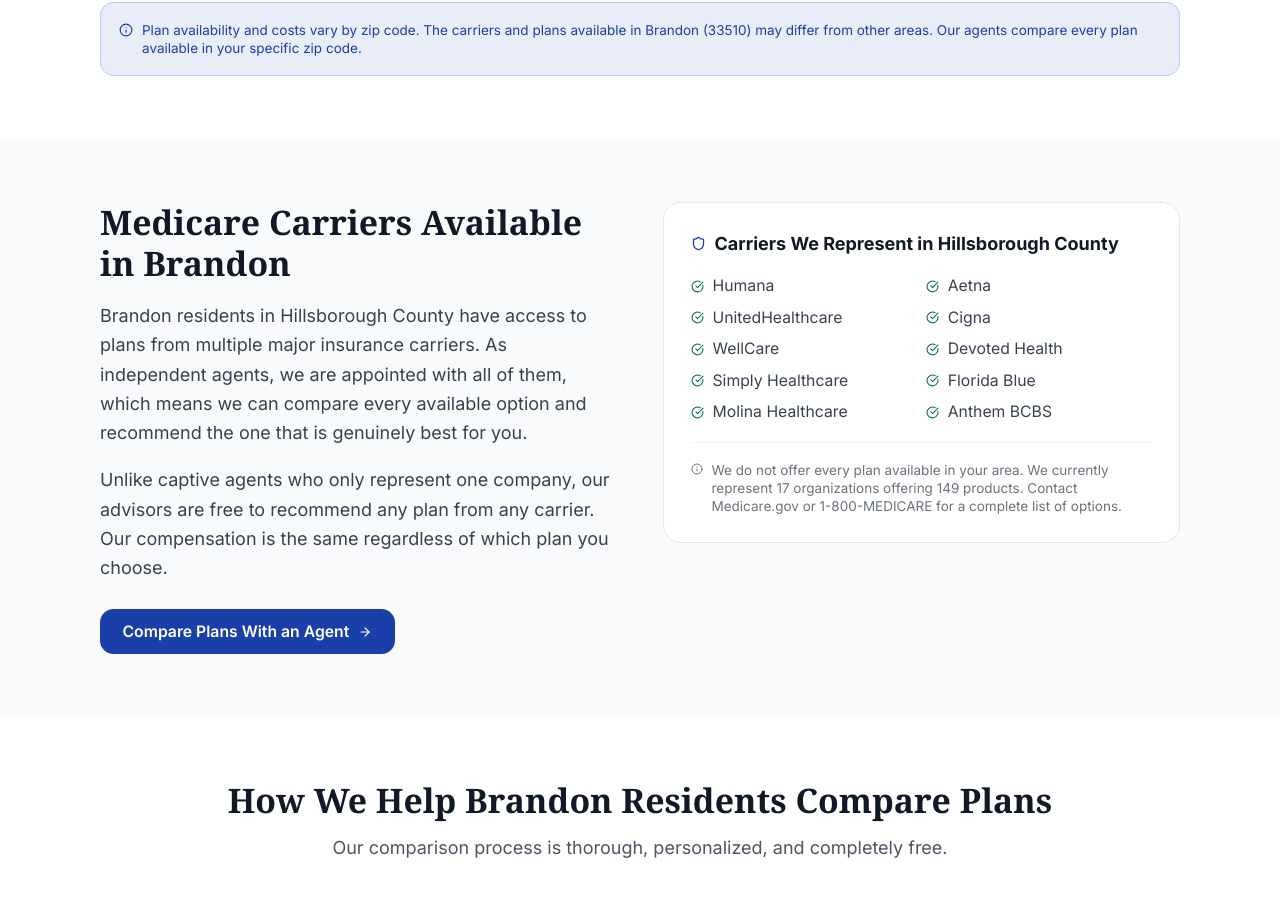
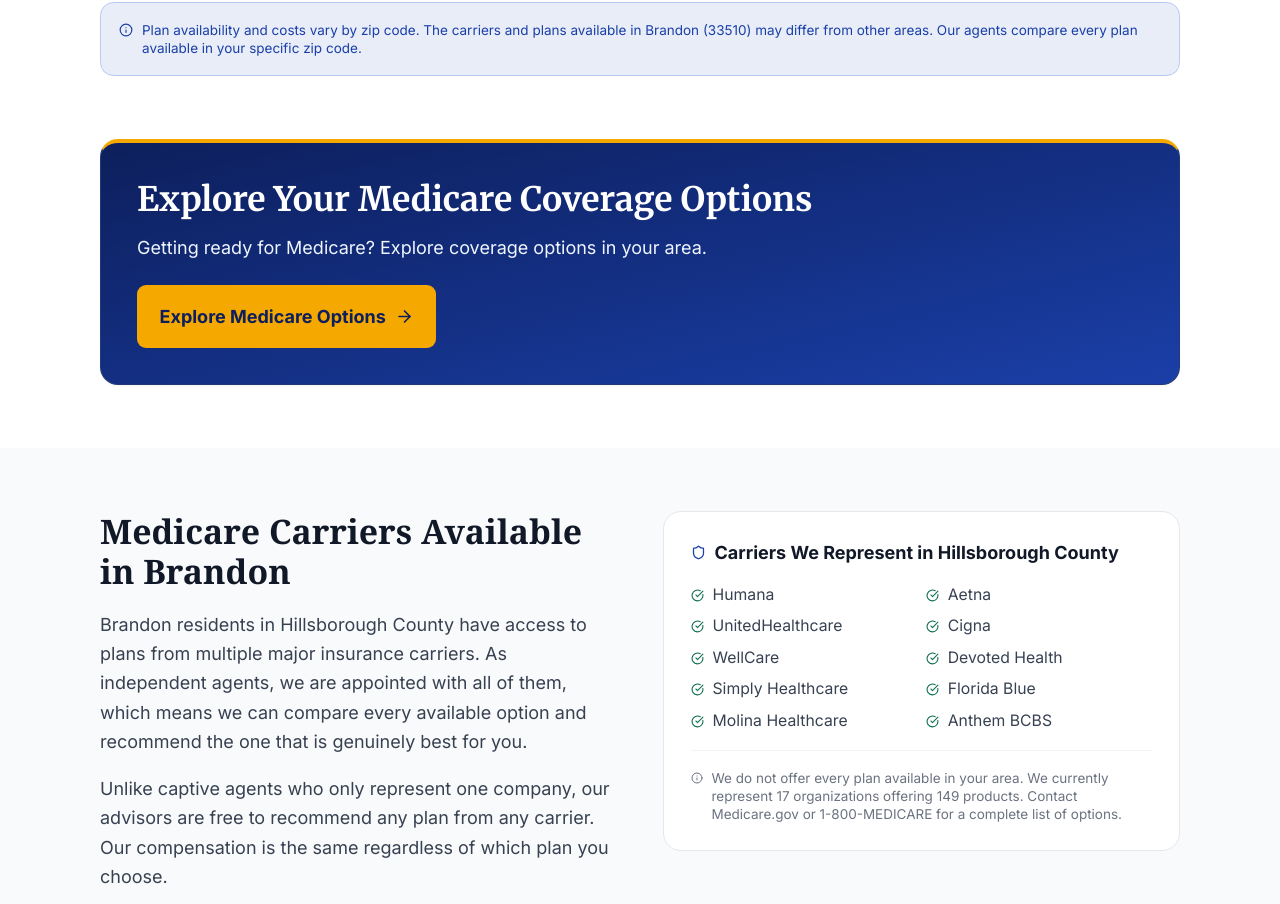
Before and after one commit to stylus1274/medicare-info-pro, a Next.js app: page /comparing-medicare-plans-brandon in a window 1280 px wide. Shown: the part 2979-3883 px from the top of the page. Built offline with nearby package versions, Linux system fonts and the light colour scheme.

Commit message:
Add Medicare coverage CTA to three comparison and enrollment pages

```diff
--- a/app/comparing-medicare-plans-brandon/page.tsx
+++ b/app/comparing-medicare-plans-brandon/page.tsx
@@ -140,6 +140,7 @@ export default function Page() {
         slug: "brandon",
         county: "Hillsborough",
         zip: "33510",
+        showCoverageCta: true,
         carriers: ["Humana", "Aetna", "UnitedHealthcare", "Cigna", "WellCare", "Devoted Health", "Simply Healthcare", "Florida Blue", "Molina Healthcare", "Anthem BCBS"],
         neighboringCities: [
           { name: "Riverview", slug: "riverview" },
--- a/app/plan-comparison/PlanComparisonClient.tsx
+++ b/app/plan-comparison/PlanComparisonClient.tsx
@@ -21,6 +21,7 @@ import {
 } from "lucide-react";
 import Header from "@/components/Header";
 import Footer from "@/components/Footer";
+import MedicareCoverageCta from "@/components/MedicareCoverageCta";
 import Breadcrumb from "@/components/Breadcrumb";
 
 const GREG_PHOTO =
@@ -289,6 +290,10 @@ export default function PlanComparisonClient() {
               </div>
             </div>
 
+            <div className="mb-10">
+              <MedicareCoverageCta />
+            </div>
+
             {/* Bottom CTA grid */}
             <div className="grid md:grid-cols-2 gap-6">
               {/* Greg CTA */}
--- a/app/turning-65-brandon-fl/page.tsx
+++ b/app/turning-65-brandon-fl/page.tsx
@@ -78,6 +78,7 @@ export default function Page() {
       nearbyLandmarks: ["HCA Florida Brandon Hospital", "BayCare Medical Group locations", "Nearby specialist and outpatient facilities"],
       neighborhoods: ["Brandon 33510", "Brandon 33511", "Dover 33527", "Valrico 33594", "Seffner 33584", "Riverview 33578"],
       officeNotes: ["Office visits by appointment", "Call before visiting"],
+      showCoverageCta: true,
       guidanceSection: {
         title: "Prepare for Your Medicare Enrollment Conversation",
         intro: "Information checked November 2, 2026. Bring the details that help clarify your next steps; do not send Medicare numbers or medical details through a general website form.",
--- a/components/CompareMedicarePlansTemplate.tsx
+++ b/components/CompareMedicarePlansTemplate.tsx
@@ -4,6 +4,7 @@ import { useState } from "react";
 import Link from "next/link";
 import Header from "@/components/Header";
 import Footer from "@/components/Footer";
+import MedicareCoverageCta from "@/components/MedicareCoverageCta";
 import {
   ChevronRight, ChevronDown, Phone, ArrowRight, CheckCircle,
   XCircle, Scale, MapPin, Shield, Info
@@ -17,6 +18,7 @@ interface CityData {
   carriers: string[];
   neighboringCities: { name: string; slug: string }[];
   relatedCityLinks?: { label: string; href: string }[];
+  showCoverageCta?: boolean;
   inlineResources?: { label: string; href: string }[];
 }
 
@@ -370,6 +372,12 @@ export default function CompareMedicarePlansTemplate({ data }: { data: CityData
           </div>
         </section>
 
+        {data.showCoverageCta && (
+          <div className="mx-auto max-w-5xl px-4 pb-14 sm:px-6 lg:px-8">
+            <MedicareCoverageCta />
+          </div>
+        )}
+
         {/* Local Carriers */}
         <section className="py-14 bg-gray-50">
           <div className="max-w-5xl mx-auto px-4 sm:px-6 lg:px-8">
--- a/components/LocalAgentPage.tsx
+++ b/components/LocalAgentPage.tsx
@@ -5,6 +5,7 @@ import Link from "next/link";
 import { usePathname } from "next/navigation";
 import Header from "@/components/Header";
 import Footer from "@/components/Footer";
+import MedicareCoverageCta from "@/components/MedicareCoverageCta";
 import { ChevronDown, ChevronUp, Phone, MapPin, CheckCircle, Star, Clock } from "lucide-react";
 
 export interface LocalPageConfig {
@@ -26,6 +27,7 @@ export interface LocalPageConfig {
   neighborhoods?: string[];   // neighborhoods/zip codes served
   faqs: { q: string; a: string }[];
   testimonials?: { name: string; location: string; text: string }[];
+  showCoverageCta?: boolean;
   guidanceSection?: {
     title: string;
     intro: string;
@@ -285,6 +287,8 @@ export default function LocalAgentPage({ config }: { config: LocalPageConfig })
               </section>
             )}
 
+            {config.showCoverageCta && <MedicareCoverageCta />}
+
             {config.localSupportSection && (
               <>
                 <section>
```
